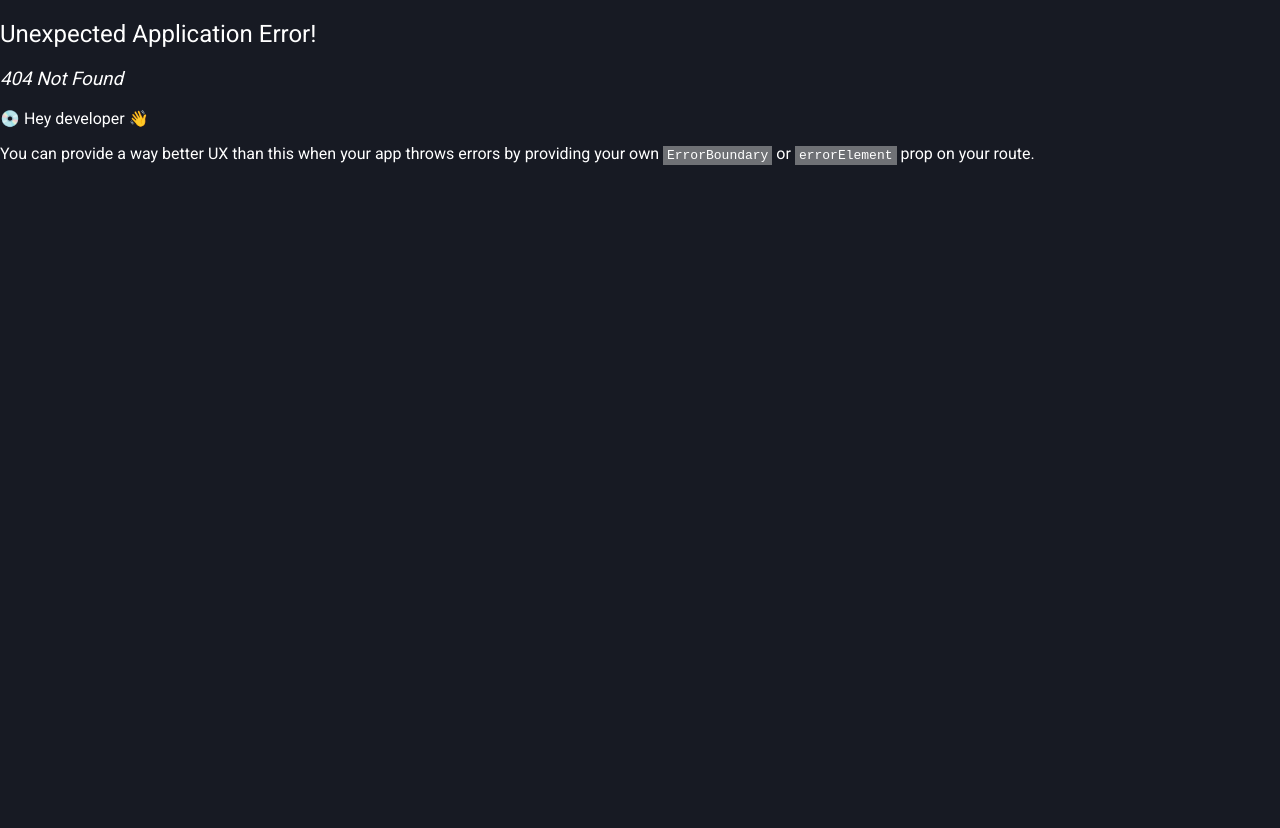
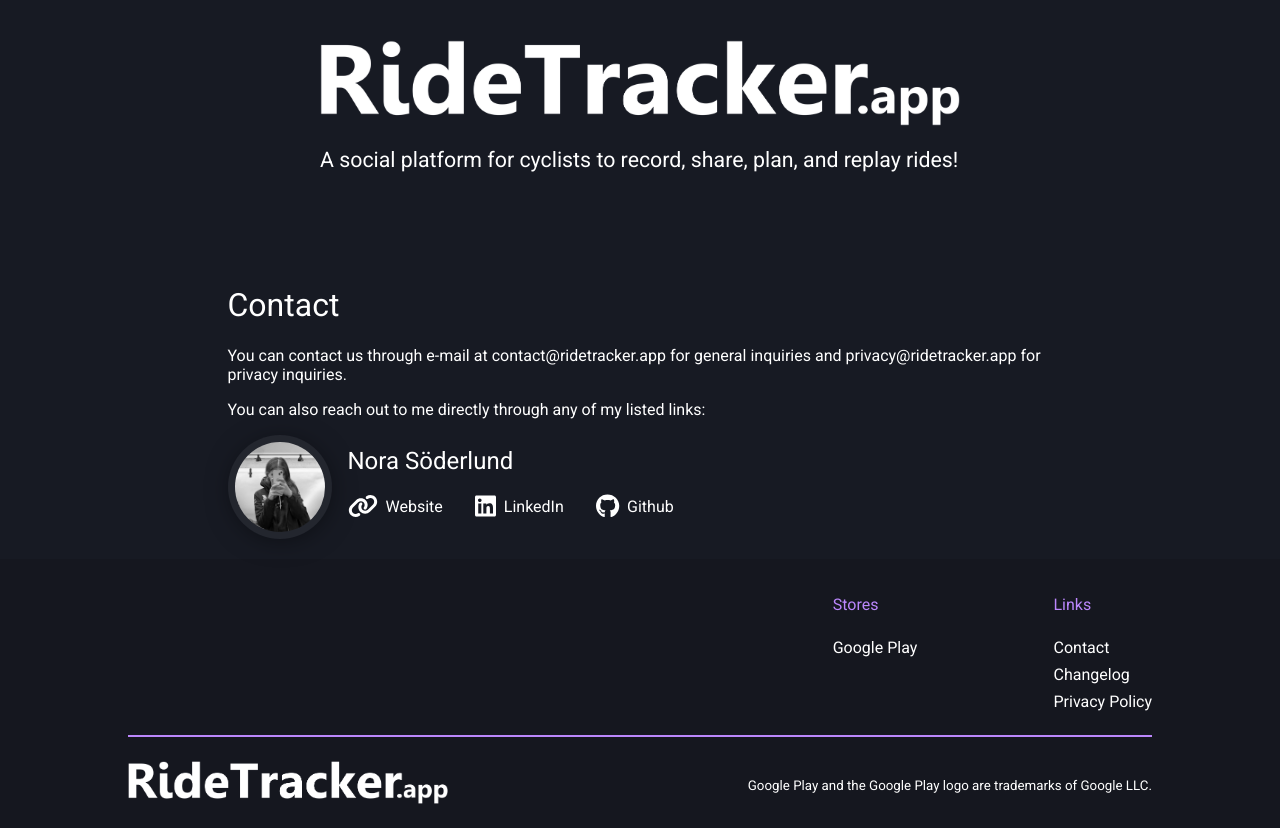
Before and after one commit to RideTracker/RideTrackerPages, a React (Create React App) app: page /contact in a window 1280 px wide. Before the commit this address had no page. Built offline with nearby package versions, Linux system fonts and the light colour scheme.

Commit message:
Added contact page

```diff
--- /dev/null
+++ b/src/app/contact.tsx
@@ -0,0 +1,35 @@
+import React from "react";
+import ScreenshotImage from "../components/ScreenshotImage";
+import Container from "../components/Container";
+import { FontAwesomeIcon } from "@fortawesome/react-fontawesome";
+import { faGithub, faLinkedin } from "@fortawesome/free-brands-svg-icons";
+import { faLink } from "@fortawesome/free-solid-svg-icons";
+import Footer from "../components/Footer";
+import Header from "../components/Header";
+import DeveloperContact from "../components/DeveloperContact";
+
+export default function ContactPage() {
+    return (
+        <div>
+            <Header style={{
+                display: "flex",
+
+                justifyContent: "center",
+                flexDirection: "column"
+            }}>
+
+                <Container width={0.75}>
+                    <h1>Contact</h1>
+
+                    <p>You can contact us through e-mail at <a href="mailto:contact@ridetracker.app">contact@ridetracker.app</a> for general inquiries and <a href="mailto:privacy@ridetracker.app">privacy@ridetracker.app</a> for privacy inquiries.</p>
+
+                    <p>You can also reach out to me directly through any of my listed links:</p>
+
+                    <DeveloperContact/>
+                </Container>
+            </Header>
+
+            <Footer/>
+        </div>
+    );
+};
--- a/src/app/index.tsx
+++ b/src/app/index.tsx
@@ -82,7 +82,16 @@ export default function IndexPage() {
                 </Header>
             </div>
 
-            <DeveloperContact/>
+            <div style={{
+                backgroundColor: "rgba(255, 255, 255, .05)"
+            }}>
+                <Container>
+                    <h2>Currently in the works, follow me to see the progress:</h2>
+
+                    <DeveloperContact/>
+
+                </Container>
+            </div>
 
             <Footer/>
         </div>
--- a/src/components/DeveloperContact.tsx
+++ b/src/components/DeveloperContact.tsx
@@ -6,12 +6,6 @@ import { faGithub, faLinkedin } from "@fortawesome/free-brands-svg-icons";
 
 export default function DeveloperContact() {
     return (
-        <div style={{
-            backgroundColor: "rgba(255, 255, 255, .05)"
-        }}>
-            <Container>
-                <h2>Currently in the works, follow me to see the progress:</h2>
-
         <div style={{
             display: "flex",
             flexDirection: "row",
@@ -74,7 +68,5 @@ export default function DeveloperContact() {
                 </div>
             </div>
         </div>
-            </Container>
-        </div>
     );
 };
--- a/src/components/Footer.tsx
+++ b/src/components/Footer.tsx
@@ -31,6 +31,7 @@ export default function Footer() {
                     }}>
                         <p style={{ color: "#BB87FC" }}>Links</p>
 
+                        <a href="/contact">Contact</a>
                         <a href="/changelog">Changelog</a>
                         <a href="/privacy-policy">Privacy Policy</a>
                     </div>
--- a/src/index.tsx
+++ b/src/index.tsx
@@ -6,6 +6,7 @@ import { RouterProvider, createBrowserRouter } from "react-router-dom";
 import IndexPage from "./app/index";
 import PrivacyPolicyPage from "./app/privacyPolicy";
 import ChangelogPage from "./app/changelog";
+import ContactPage from "./app/contact";
 
 let element = document.getElementById("root");
 
@@ -25,6 +26,11 @@ const router = createBrowserRouter([
     },
 
     {
+        path: "/contact",
+        element: <ContactPage/>
+    },
+
+    {
         path: "/changelog",
         element: <ChangelogPage/>
     },
```
Lines whose indentation alone changed are shown as unchanged.
